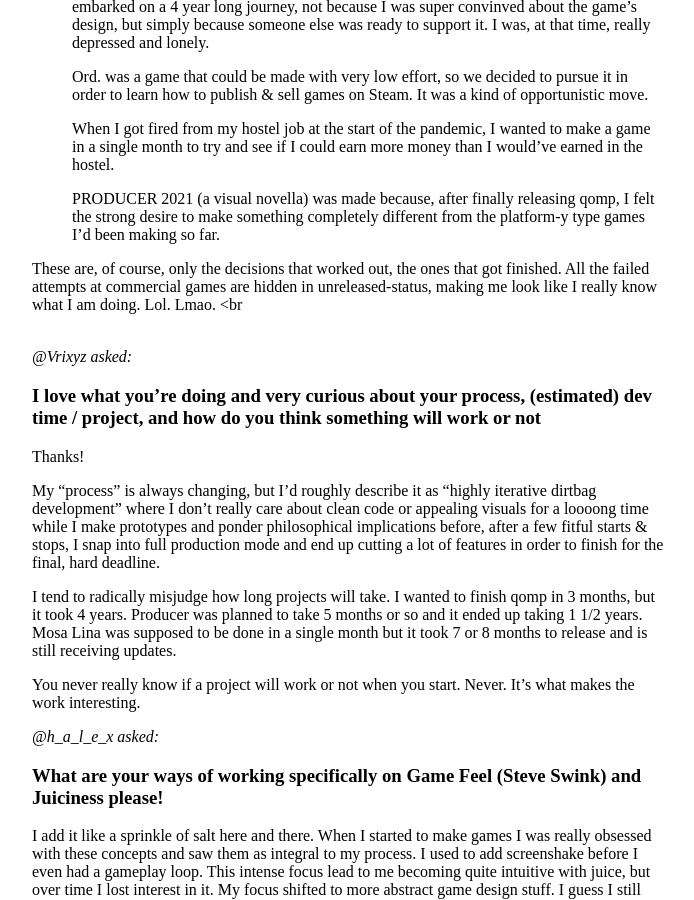
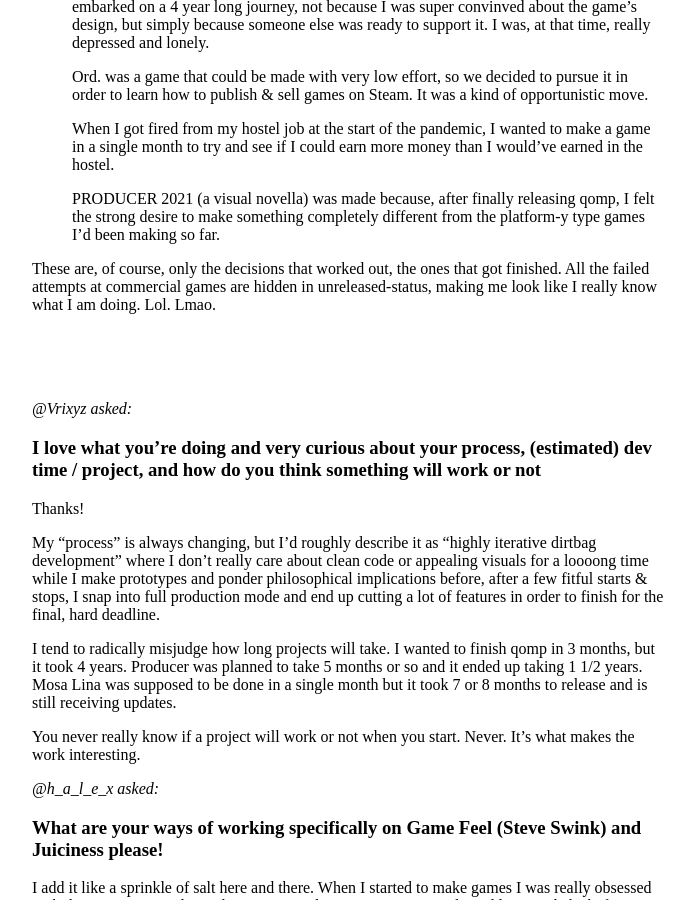
Before and after one commit to stuffedwombat/stuffedwombat.github.io, a Jekyll site: the page built from qa.md, in a window 1280 px wide and 900 px high, scrolled down 345 px. Shown: the whole window, without its empty margins (292-986 px from the left). Built offline with Jekyll 4.4.1, drawn with Linux system fonts in a browser that asks for light colours; our own code applies the rules of GitHub Pages for plain Markdown files; comment, search, counter and statistics services are not loaded.

Commit message:
Update qa.md

```diff
--- a/qa.md
+++ b/qa.md
@@ -16,7 +16,8 @@ This is all a bit vague, so I'll just describe the decision making process for s
 - PRODUCER 2021 (a visual novella) was made because, after finally releasing qomp, I felt the strong desire to make something completely different from the platform-y type games I'd been making so far.
 
 These are, of course, only the decisions that worked out, the ones that got finished. All the failed attempts at commercial games are hidden in unreleased-status, making me look like I really know what I am doing. Lol. Lmao.
-<br<br><br>
+
+<br><br><br>
 
 
 *@Vrixyz asked:*
```
